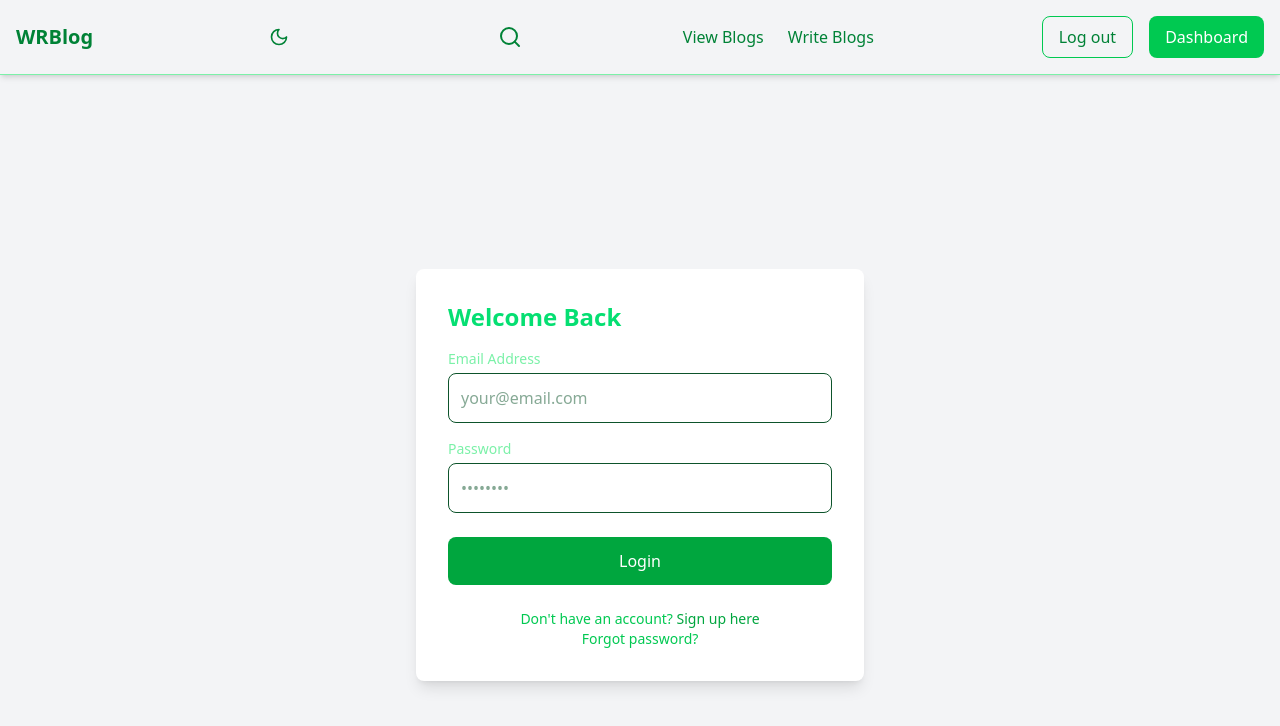
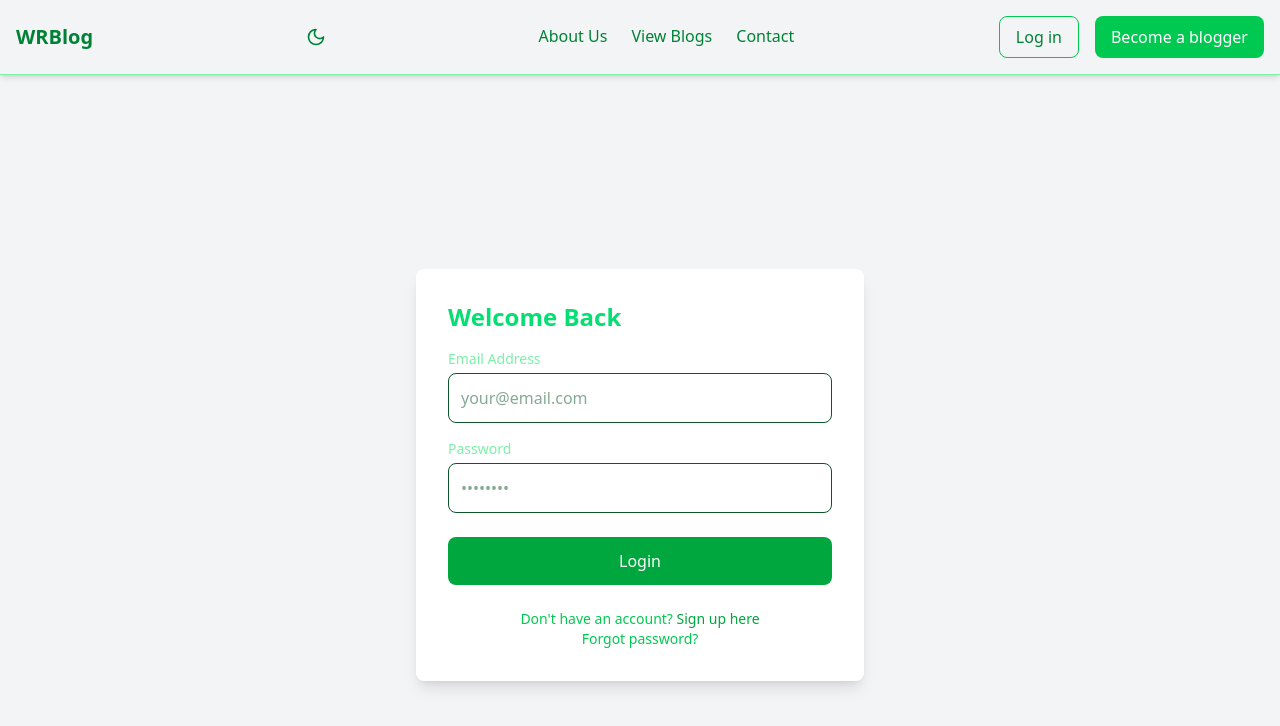
Before and after one commit to Olamilekan18/WRBlog, a React (Vite) app in the folder frontend/: page /login in a window 1280 px wide. Shown: the top 726 px of the page. Built offline with nearby package versions, Linux system fonts and the light colour scheme.

Commit message:
fixed scrolling issues

```diff
--- a/frontend/src/App.jsx
+++ b/frontend/src/App.jsx
@@ -1,13 +1,6 @@
 import React from "react";
 import { BrowserRouter as Router, Routes, Route } from "react-router-dom";
 import { DarkModeProvider } from "./context/DarkModeContext.jsx";
-import Navbar from "./Components/Navbar";
-import HeroSection from "./Components/HeroSection";
-import AboutUsSection from "./Components/AboutUsSection";
-import FeatureSection from "./Components/FeatureSection.jsx";
-import FeaturedPostsSection from "./Components/FeaturedPosts.jsx";
-import TestimonialsSection from "./Components/Testimonials.jsx";
-import Newsletter from "./Components/NewsLetter.jsx";
 import AuthForm from "./Pages/Signup.jsx";
 import ForgotPassword from "./Pages/ForgotPassword.jsx";
 import ResetPassword from "./Pages/ResetPassword.jsx";
@@ -17,7 +10,8 @@ import "./App.css";
 import AllPosts from "./Pages/AllPosts.jsx";
 import Editor from "./Pages/Editor.jsx";
 import PostDetails from "./Pages/PostDetails.jsx";
-import ProtectedRoute from "./Components/ProtectedRoute"; // Import the ProtectedRoute component
+import ProtectedRoute from "./Components/ProtectedRoute";
+import LandingPage from "./Pages/LandingPage.jsx";
 
 function App() {
   return (
@@ -29,15 +23,7 @@ function App() {
             <Route
               path="/"
               element={
-                <>
-                  <Navbar />
-                  <HeroSection />
-                  <AboutUsSection />
-                  <FeatureSection />
-                  <FeaturedPostsSection />
-                  <TestimonialsSection />
-                  <Newsletter />
-                </>
+               <LandingPage/>
               }
             />
             <Route path="/signup" element={<AuthForm type="signup" />} />
--- a/frontend/src/Components/Navbar.jsx
+++ b/frontend/src/Components/Navbar.jsx
@@ -3,7 +3,7 @@ import { Menu, X, Moon, Sun } from "lucide-react";
 import { useDarkMode } from "../context/DarkModeContext";
 import { useNavigate } from "react-router-dom";
 
-const Navbar = () => {
+const Navbar = ({scrollToAbout, scrollToContact}) => {
 //   const { darkMode, setDarkMode } = useDarkMode();
 const { isDark, toggle } = useDarkMode();
   const navigate = useNavigate();
@@ -45,20 +45,28 @@ const { isDark, toggle } = useDarkMode();
 
       {/* Desktop Navigation Links */}
       <ul className="hidden md:flex space-x-6">
-        <li>
-          <a href="#" className="border-b-2 border-transparent hover:border-green-500 transition">
-            About Us
-          </a>
-        </li>
+       <li>
+  <button
+onClick={() => scrollToAbout()}
+  className="border-b-2 border-transparent hover:border-green-500 transition"
+  >
+    About Us
+  </button>
+</li>
+
         <li>
           <a href="/all-posts" className="border-b-2 border-transparent hover:border-green-500 transition">
             View Blogs
           </a>
         </li>
         <li>
-          <a href="#" className="border-b-2 border-transparent hover:border-green-500 transition">
-            Contact
-          </a>
+
+<button
+  onClick={() => scrollToContact()}  // Call the scrollToContact function when clicked
+  className="border-b-2 border-transparent hover:border-green-500 transition cursor-pointer"
+>
+  Contact
+</button>
         </li>
       </ul>
 
--- /dev/null
+++ b/frontend/src/Pages/LandingPage.jsx
@@ -0,0 +1,48 @@
+import Navbar from "../Components/Navbar";
+import HeroSection from "../Components/HeroSection";
+import AboutUsSection from "../Components/AboutUsSection";
+import FeatureSection from "../Components/FeatureSection";
+import FeaturedPostsSection from "../Components/FeaturedPosts";
+import TestimonialsSection from "../Components/Testimonials";
+import Newsletter from "../Components/NewsLetter.jsx";
+import { useRef, useEffect } from "react";
+export default function LandingPage() {
+    const aboutRef = useRef(null);
+    const contactRef = useRef(null);
+
+    useEffect(() => {
+  console.log('About ref:', aboutRef.current);
+  console.log('Contact ref:', contactRef.current);
+}, []);
+
+
+const scrollToAbout = () => {
+    aboutRef.current?.scrollIntoView({ behavior: 'smooth' });
+  };
+
+  const scrollToContact = () => {
+    contactRef.current?.scrollIntoView({ behavior: 'smooth' });
+  };
+
+  console.log("About ref:", aboutRef.current);
+    console.log("Contact ref:", contactRef.current);
+
+    return (
+        <div>
+            <Navbar
+                scrollToAbout = {scrollToAbout}
+                scrollToContact = {scrollToContact}
+            />
+            <HeroSection />
+            <div ref={aboutRef}>
+                <AboutUsSection />
+            </div>
+            <FeatureSection />
+            <FeaturedPostsSection />
+            <TestimonialsSection />
+            <div ref={contactRef}>
+                <Newsletter />
+            </div>
+        </div>
+    );
+}
--- a/frontend/src/Pages/ResetPassword.jsx
+++ b/frontend/src/Pages/ResetPassword.jsx
@@ -21,12 +21,12 @@ export default function ResetPasswordPage() {
       await axios.post(
   `/api/auth/reset-password/${token}`,
   {
-    password,              // ✅ Use the state variables
-    confirmPassword        // ✅ No need for JSON.stringify
+    password,
+    confirmPassword
   },
   {
     headers: {
-      'Content-Type': 'application/json', // ✅ Axios accepts headers here
+      'Content-Type': 'application/json',
     },
   }
 );
--- a/frontend/src/Pages/Signup.jsx
+++ b/frontend/src/Pages/Signup.jsx
@@ -3,6 +3,7 @@ import axios from "axios";
 import { useNavigate } from "react-router-dom";
 import ForgotPassword from "../Components/ForgotPassword";
 import HomeNavbar from "../Components/homeNavbar";
+import Navbar from "../Components/Navbar";
 
 const AuthForm = ({ isDark, type, onAuthSuccess }) => {
     axios.defaults.baseURL = "http://localhost:5000";
@@ -67,7 +68,7 @@ const AuthForm = ({ isDark, type, onAuthSuccess }) => {
 
   return (
     <div>
-      <HomeNavbar/>
+      <Navbar/>
     <div className={`min-h-screen flex items-center justify-center ${isDark ? " text-white" : " text-green-900"}`}>
       <div className="p-8 max-w-md w-full shadow-lg rounded-lg bg-white dark:bg-green-800">
         <h2 className="text-2xl font-semibold mb-4 text-green-400">
```
